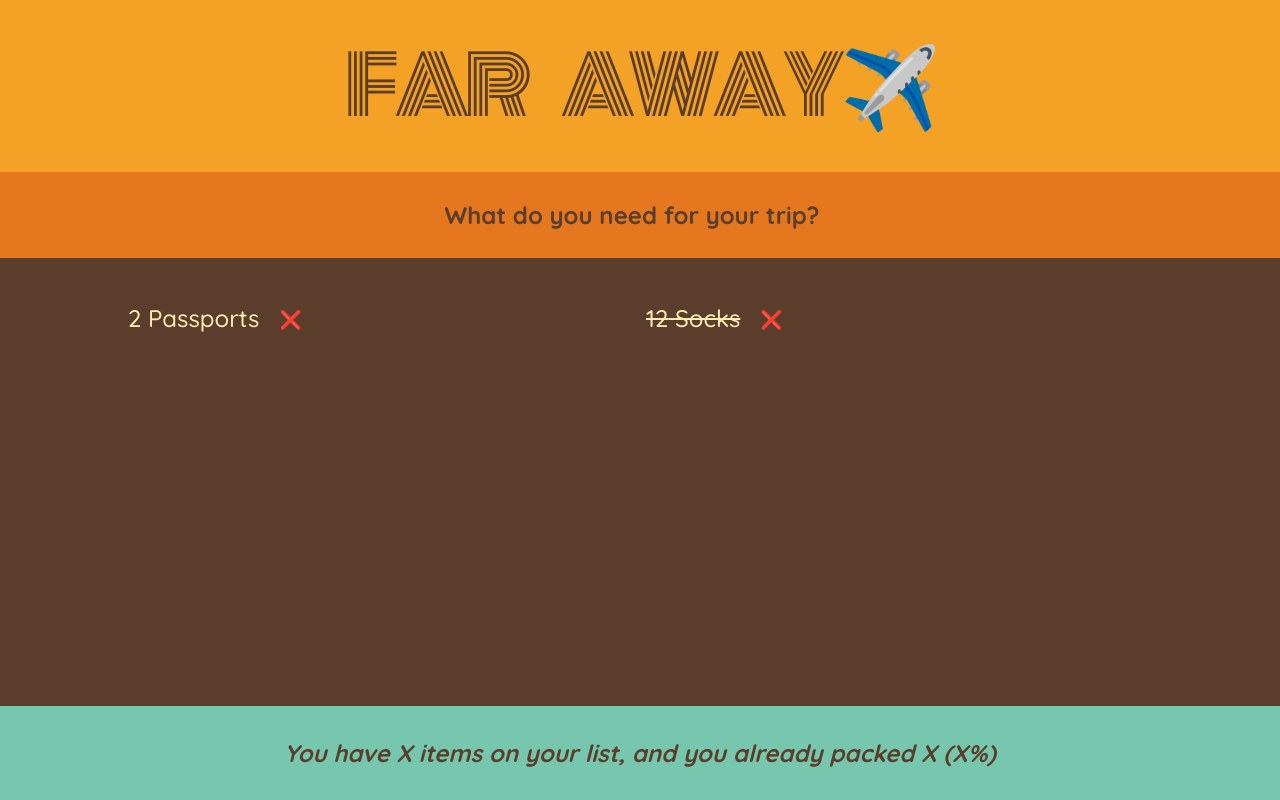
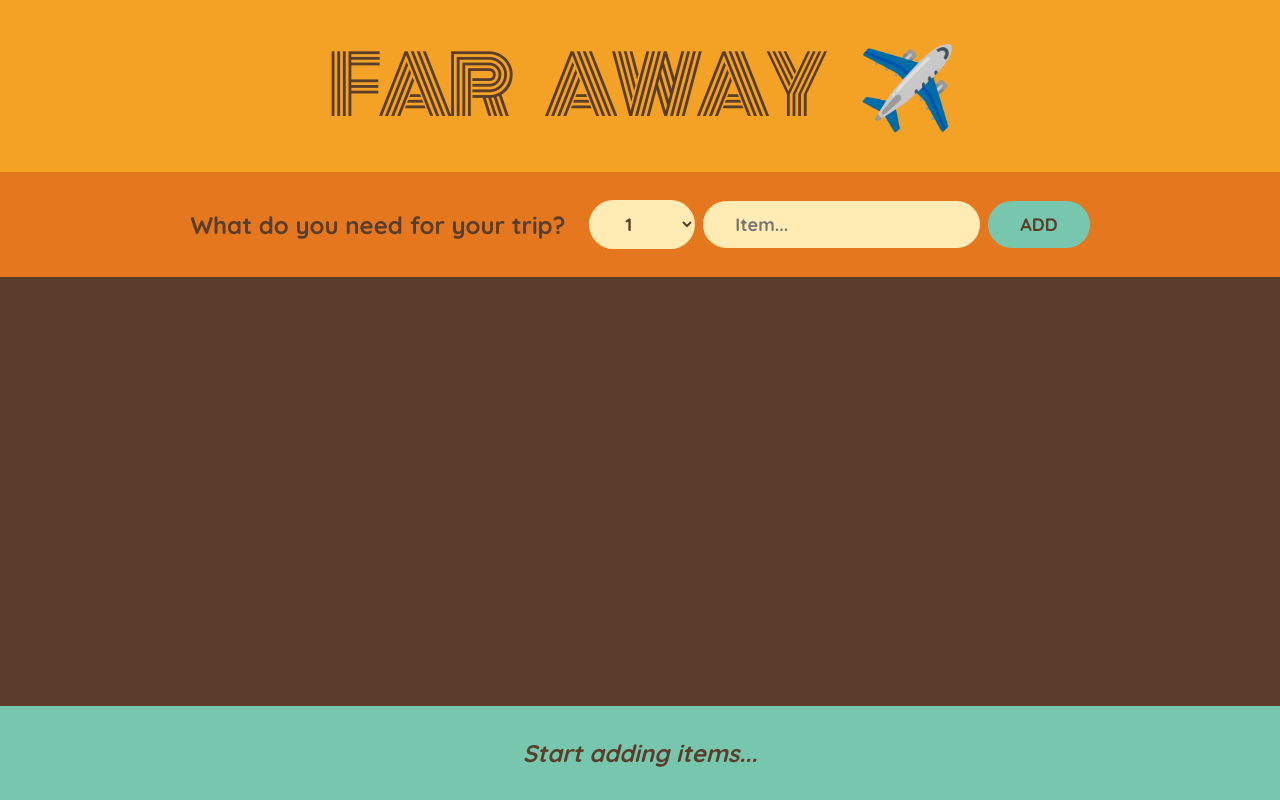
Before and after one commit to jeffgrahamcodes/packing-list-app, a React (Create React App) app: page / in a window 1280 px wide. Built offline with nearby package versions, Linux system fonts and the light colour scheme.

Commit message:
add derived state

```diff
--- a/package.json
+++ b/package.json
@@ -10,6 +10,7 @@
     "react": "^19.0.0",
     "react-dom": "^19.0.0",
     "react-scripts": "5.0.1",
+    "uuid": "^11.1.0",
     "web-vitals": "^2.1.4"
   },
   "scripts": {
--- a/src/App.js
+++ b/src/App.js
@@ -1,15 +1,35 @@
-const initialItems = [
-  { id: 1, description: 'Passports', quantity: 2, packed: false },
-  { id: 2, description: 'Socks', quantity: 12, packed: true },
-];
+import { useState } from 'react';
+import { v4 as uuidv4 } from 'uuid';
 
 export default function App() {
+  const [items, setItems] = useState([]);
+
+  function handleAddItem(item) {
+    setItems((items) => [...items, item]);
+  }
+
+  function handleToggleItem(itemId) {
+    setItems((items) =>
+      items.map((item) =>
+        item.id === itemId ? { ...item, packed: !item.packed } : item
+      )
+    );
+  }
+
+  function handleDeleteItem(itemId) {
+    setItems((items) => items.filter((item) => item.id !== itemId));
+  }
+
   return (
     <div className="app">
       <Logo />
-      <Form />
-      <PackingList />
-      <Stats />
+      <Form onAddItem={handleAddItem} />
+      <PackingList
+        items={items}
+        onDeleteItem={handleDeleteItem}
+        onToggleItem={handleToggleItem}
+      />
+      <Stats items={items} />
     </div>
   );
 }
@@ -17,50 +37,115 @@ export default function App() {
 function Logo() {
   return (
     <h1>
-      Far Away
-      <span>✈️</span>
+      <p>
+        Far Away <span>✈️</span>
+      </p>
     </h1>
   );
 }
 
-function Form() {
+function Form({ onAddItem }) {
+  const [description, setDescription] = useState('');
+  const [quantity, setQuantity] = useState(1);
+
+  function handleSubmit(e) {
+    e.preventDefault();
+
+    if (!description) {
+      return;
+    }
+
+    const newItem = {
+      description,
+      quantity,
+      packed: false,
+      id: uuidv4(),
+    };
+
+    onAddItem(newItem);
+
+    setDescription('');
+    setQuantity(1);
+  }
+
   return (
-    <div className="add-form">
+    <form className="add-form" onSubmit={handleSubmit}>
       <h3>What do you need for your trip?</h3>
-    </div>
+      <select
+        value={quantity}
+        onChange={(e) => setQuantity(Number(e.target.value))}
+      >
+        {Array.from({ length: 20 }, (_, i) => i + 1).map((num) => (
+          <option value={num} key={num}>
+            {num}
+          </option>
+        ))}
+      </select>
+      <input
+        type="text"
+        placeholder="Item..."
+        value={description}
+        onChange={(e) => setDescription(e.target.value)}
+      />
+      <button>Add</button>
+    </form>
   );
 }
 
-function PackingList() {
+function PackingList({ items, onDeleteItem, onToggleItem }) {
   return (
     <div className="list">
       <ul>
-        {initialItems.map((item) => (
-          <Item item={item} />
+        {items.map((item) => (
+          <Item
+            item={item}
+            key={item.id}
+            onDeleteItem={onDeleteItem}
+            onToggleItem={onToggleItem}
+          />
         ))}
       </ul>
     </div>
   );
 }
 
-function Item({ item }) {
+function Item({ item, onDeleteItem, onToggleItem }) {
   return (
     <li>
+      <input
+        type="checkbox"
+        value={item.packed}
+        onChange={() => onToggleItem(item.id)}
+      />
       <span
         style={item.packed ? { textDecoration: 'line-through' } : {}}
       >
         {item.quantity} {item.description}
       </span>
-      <button>❌</button>
+      <button onClick={() => onDeleteItem(item.id)}>❌</button>
     </li>
   );
 }
 
-function Stats() {
+function Stats({ items }) {
+  if (!items.length)
+    return (
+      <p className="stats">
+        <em>Start adding items...</em>
+      </p>
+    );
+
+  const numItems = items.length;
+  const packedItems = items.filter((item) => item.packed).length;
+  const percentage = Math.round((packedItems / numItems) * 100);
+
   return (
     <footer className="stats">
       <em>
-        You have X items on your list, and you already packed X (X%)
+        {percentage === 100
+          ? 'You got everything! Nos vamos!'
+          : `You have ${numItems} items on your list, and you already packed
+        ${packedItems} (${percentage}%)`}
       </em>
     </footer>
   );
```
Also changed, not shown: 1 other file (tests, documents, lock files or other folders).
